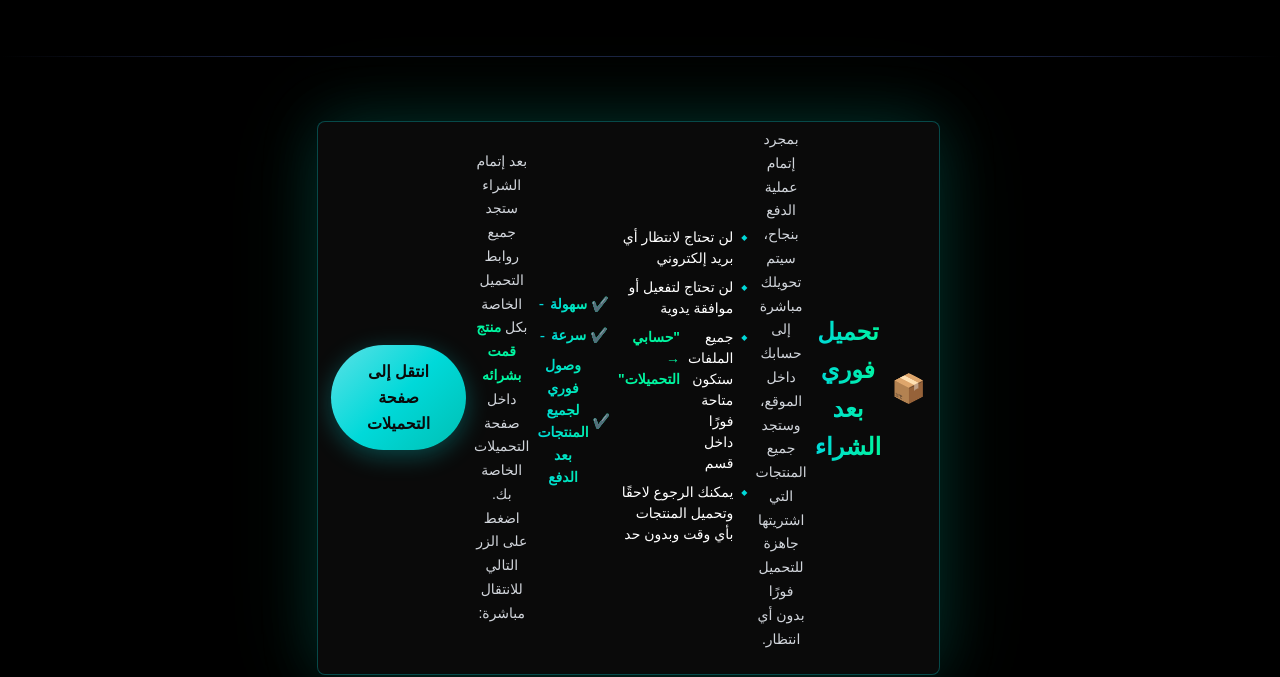
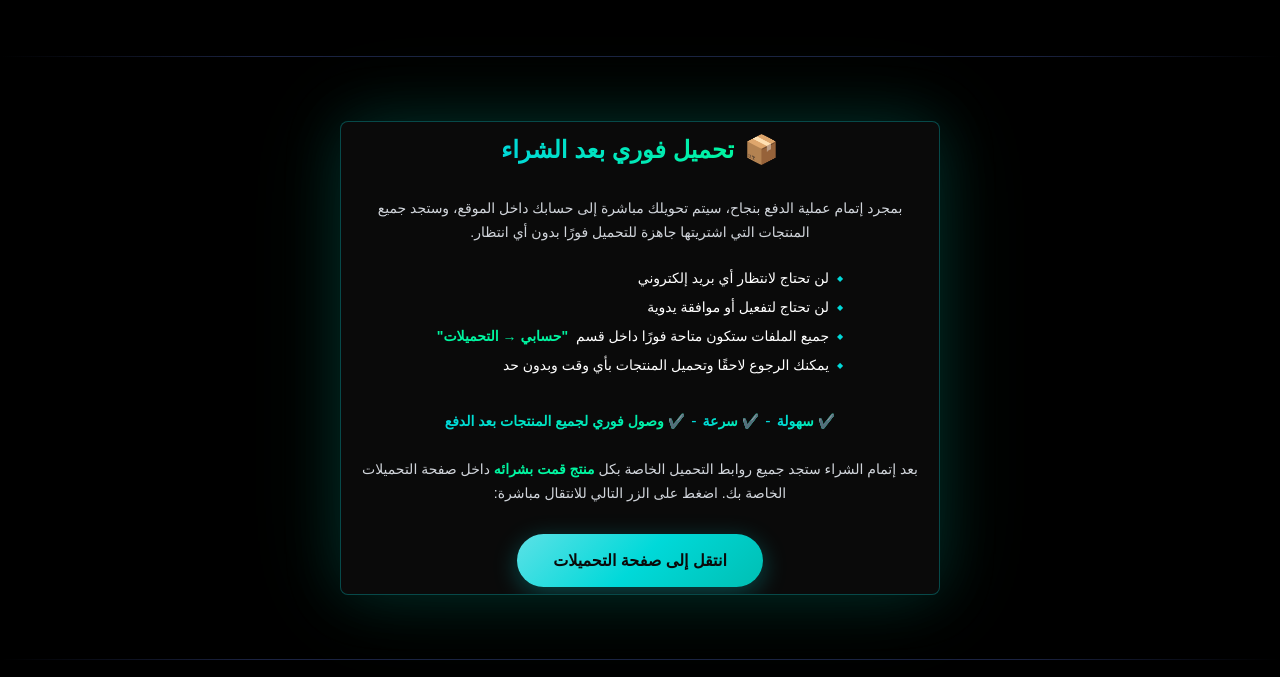
Before and after one commit to hazem-e99/Landing_for_digtal_product, a React (Vite) app: page / in a window 1280 px wide. Shown: the part 4620-5297 px from the top of the page. Built offline with nearby package versions, Linux system fonts and the light colour scheme.

Commit message:
handle stripe

```diff
--- a/src/components/CTASection.jsx
+++ b/src/components/CTASection.jsx
@@ -23,7 +23,7 @@ const CTASection = () => {
 
         {/* CTA Button */}
         <div className="cta-button-wrapper">
-          <a href="https://buy.stripe.com/fZucN62pY2QlepB8HSdAk27" target="_blank" rel="noopener noreferrer" className="cta-main-button">
+          <a href="https://buy.stripe.com/eVqaEY0hQ8aF3KXcY8dAk29" target="_blank" rel="noopener noreferrer" className="cta-main-button">
             <span className="button-fires">🔥🔥</span>
             احصل على الحزمة الآن
           </a>
--- a/src/components/DownloadSection.css
+++ b/src/components/DownloadSection.css
@@ -18,7 +18,10 @@
   text-align: center;
   font-family: 'Cairo', sans-serif;
   width: 520px;
+  flex-direction: column;
   box-shadow: 0 0 60px rgba(0, 217, 217, 0.15), 0 0 100px rgba(0, 245, 160, 0.1);
+  position: relative;
+  z-index: 1;
 }
 
 /* Header */
@@ -139,6 +142,10 @@
   cursor: pointer;
   transition: 0.25s;
   box-shadow: 0 6px 24px rgba(0, 217, 217, 0.3);
+  position: relative;
+  z-index: 10;
+  pointer-events: auto;
+  text-decoration: none;
 }
 
 .download-cta-button:hover {
--- a/src/components/DownloadSection.jsx
+++ b/src/components/DownloadSection.jsx
@@ -60,7 +60,7 @@ const DownloadSection = () => {
           </p>
 
           {/* CTA Button */}
-          <a href="https://buy.stripe.com/fZucN62pY2QlepB8HSdAk27" target="_blank" rel="noopener noreferrer" className="download-cta-button">
+          <a href="https://buy.stripe.com/eVqaEY0hQ8aF3KXcY8dAk29" target="_blank" rel="noopener noreferrer" className="download-cta-button">
             انتقل إلى صفحة التحميلات
           </a>
         </div>
--- a/src/components/PricingSection.jsx
+++ b/src/components/PricingSection.jsx
@@ -2,8 +2,7 @@ import { useState, useEffect } from 'react';
 import './PricingSection.css';
 
 // رابط Stripe Payment Link
-const STRIPE_PAYMENT_LINK = "https://buy.stripe.com/9B66oI0hQfD76X98HSdAk28";
-// const STRIPE_PAYMENT_LINK = "https://buy.stripe.com/fZucN62pY2QlepB8HSdAk27";
+const STRIPE_PAYMENT_LINK = "https://buy.stripe.com/eVqaEY0hQ8aF3KXcY8dAk29";
 
 const PricingSection = () => {
   const [timeLeft, setTimeLeft] = useState({
--- a/src/components/ResultsVideoSection.jsx
+++ b/src/components/ResultsVideoSection.jsx
@@ -36,7 +36,7 @@ const ResultsVideoSection = () => {
 
         {/* CTA Button */}
         <div className="results-video-cta">
-          <a href="https://buy.stripe.com/fZucN62pY2QlepB8HSdAk27" target="_blank" rel="noopener noreferrer" className="results-cta-button">
+          <a href="https://buy.stripe.com/eVqaEY0hQ8aF3KXcY8dAk29" target="_blank" rel="noopener noreferrer" className="results-cta-button">
             <span className="cta-icon">💎</span>
             ابدأ مشروعك الرقمي الآن
           </a>
--- a/src/components/SellChannelsSection.jsx
+++ b/src/components/SellChannelsSection.jsx
@@ -60,7 +60,7 @@ const SellChannelsSection = () => {
             <span className="cta-rocket">🚀</span>
             ابدأ الآن واستثمر في مستقبلك الرقمي!
           </p>
-          <a href="https://buy.stripe.com/fZucN62pY2QlepB8HSdAk27" target="_blank" rel="noopener noreferrer" className="sell-cta-button">
+          <a href="https://buy.stripe.com/eVqaEY0hQ8aF3KXcY8dAk29" target="_blank" rel="noopener noreferrer" className="sell-cta-button">
             نعم أريد هذا العرض الآن
           </a>
         </div>
--- a/src/components/VideoSection.jsx
+++ b/src/components/VideoSection.jsx
@@ -40,7 +40,7 @@ const VideoSection = () => {
 
         {/* CTA Button */}
         <div className="video-cta-wrapper">
-          <a href="https://buy.stripe.com/fZucN62pY2QlepB8HSdAk27" target="_blank" rel="noopener noreferrer" className="video-cta-button">
+          <a href="https://buy.stripe.com/eVqaEY0hQ8aF3KXcY8dAk29" target="_blank" rel="noopener noreferrer" className="video-cta-button">
             <span className="cta-link-icon">🔗</span>
             احصل على الحزمة الآن
           </a>
```
Also changed, not shown: 1 other file (tests, documents, lock files or other folders).
